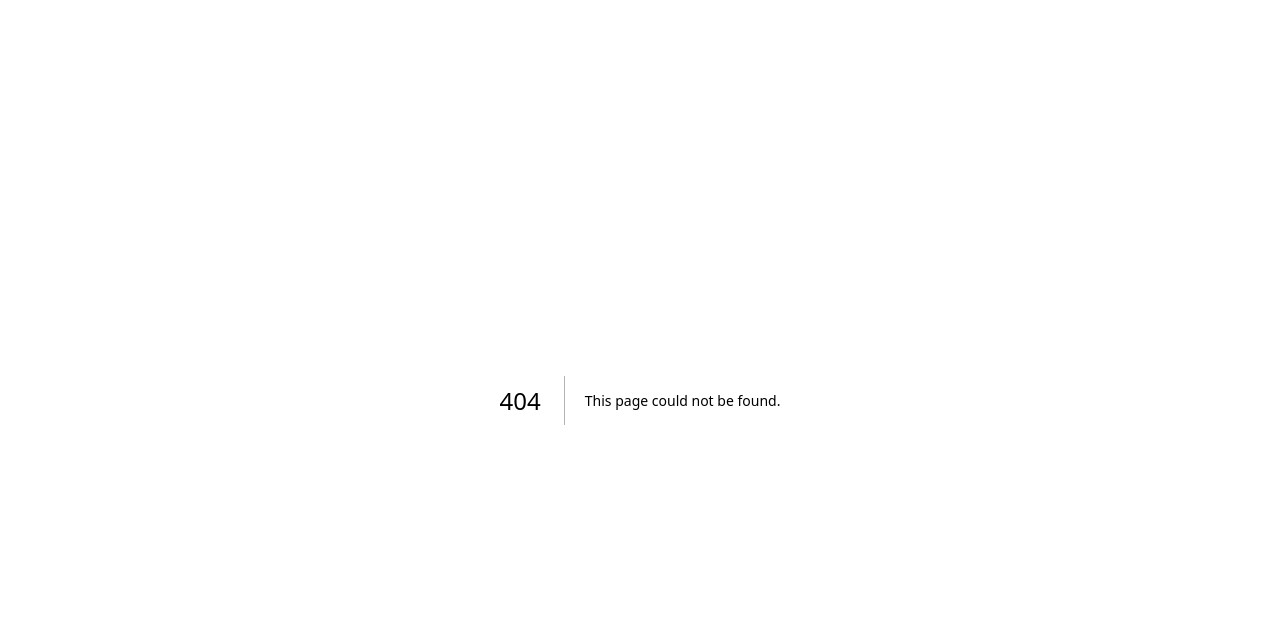
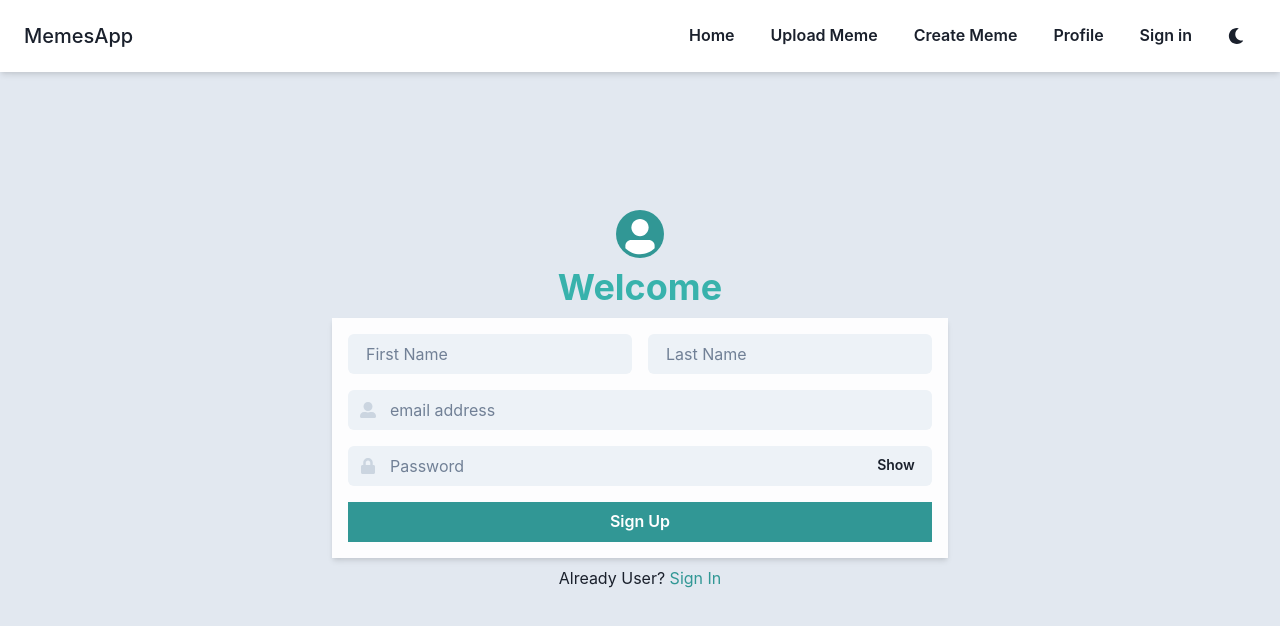
Before and after one commit to Prolog-Infotech-Internship/Memes-App, a Next.js app: page /signup in a window 1280 px wide. Before the commit this address had no page. Shown: the top 626 px of the page. Built offline with nearby package versions, Linux system fonts and the light colour scheme.

Commit message:
Sign In and Sign Up form

```diff
--- a/Components/Navbar.js
+++ b/Components/Navbar.js
@@ -15,11 +15,10 @@
 import { AiOutlineClose } from "react-icons/ai";
 import { AiOutlineMenu } from "react-icons/ai";
 import { useColorMode } from "@chakra-ui/react";
-import {FaMoon} from "react-icons/fa";
-import {FaSun} from "react-icons/fa";
+import { FaMoon } from "react-icons/fa";
+import { FaSun } from "react-icons/fa";
 
-
-const Navbar = () => {
+const Navbar = ({position}) => {
   const { colorMode, toggleColorMode } = useColorMode();
   const bg = useColorModeValue("white", "gray.800");
   const text = useColorModeValue("dark", "light");
@@ -29,7 +28,7 @@
     <React.Fragment>
       <chakra.header
         zIndex={1}
-        position="relative"
+        position={position}
         bg={bg}
         w="full"
         px={{
@@ -73,11 +72,11 @@
               <Link href="/profile">
                 <Button variant="ghost">Profile</Button>
               </Link>
-              <Link href="">
+              <Link href="/signin">
                 <Button variant="ghost">Sign in</Button>
               </Link>
               <Button variant="ghost" onClick={toggleColorMode}>
-                {colorMode === "light" ? <FaMoon/> : <FaSun/>}
+                {colorMode === "light" ? <FaMoon /> : <FaSun />}
               </Button>
             </HStack>
             <Box
@@ -145,9 +144,11 @@
                     Profile
                   </Button>
                 </Link>
+                <Link href="/signin">
                   <Button w="full" variant="ghost">
                     Sign in
                   </Button>
+                </Link>
                 {/* <IconButton
                   size="md"
                   fontSize="lg"
@@ -162,7 +163,7 @@
                   icon={<SwitchIcon />}
                 /> */}
                 <Button variant="ghost" onClick={toggleColorMode}>
-                {colorMode === "light" ? <FaMoon/> : <FaSun/>}
+                  {colorMode === "light" ? <FaMoon /> : <FaSun />}
                 </Button>
               </VStack>
             </Box>
--- /dev/null
+++ b/pages/signup.js
@@ -0,0 +1,127 @@
+import React from "react";
+import Navbar from "../Components/Navbar";
+import { ChakraProvider } from "@chakra-ui/react";
+import { useState } from "react";
+import {
+  Flex,
+  Grid,
+  Heading,
+  Input,
+  Button,
+  InputGroup,
+  Stack,
+  InputLeftElement,
+  chakra,
+  Box,
+  Link,
+  Avatar,
+  FormControl,
+  FormHelperText,
+  InputRightElement,
+} from "@chakra-ui/react";
+import { FaUserAlt, FaLock } from "react-icons/fa";
+
+const CFaUserAlt = chakra(FaUserAlt);
+const CFaLock = chakra(FaLock);
+
+const signup = () => {
+  const [showPassword, setShowPassword] = useState(false);
+
+  const handleShowClick = () => setShowPassword(!showPassword);
+  return (
+    <ChakraProvider>
+      <Navbar position="fixed" />
+      <Flex
+        flexDirection="column"
+        width="100wh"
+        height="100vh"
+        p={8}
+        backgroundColor="gray.200"
+        justifyContent="center"
+        alignItems="center"
+        _dark={{
+          bg: "#3e3e3e",
+        }}
+      >
+        <Stack
+          flexDir="column"
+          mb="2"
+          justifyContent="center"
+          alignItems="center"
+        >
+          <Avatar bg="teal.500" />
+          <Heading color="teal.400">Welcome</Heading>
+          <Box minW={{ base: "90%", md: "468px" }}>
+            <form>
+              <Stack
+                spacing={4}
+                p="1rem"
+                backgroundColor="whiteAlpha.900"
+                _dark={{
+                  bg: "gray.800",
+                }}
+                boxShadow="md"
+              >
+                <Grid templateColumns='repeat(2, 1fr)' gap={4}>
+                {/* <Flex minWidth="12" alignItems="center" gap="2"> */}
+                  <Input variant="filled" placeholder="First Name" />
+                  <Input variant="filled" placeholder="Last Name" />
+                {/* </Flex> */}
+                </Grid>
+                <FormControl>
+                  <InputGroup>
+                    <InputLeftElement
+                      pointerEvents="none"
+                      children={<CFaUserAlt color="gray.300" />}
+                    />
+                    <Input
+                      variant="filled"
+                      type="email"
+                      placeholder="email address"
+                    />
+                  </InputGroup>
+                </FormControl>
+                <FormControl>
+                  <InputGroup>
+                    <InputLeftElement
+                      pointerEvents="none"
+                      color="gray.300"
+                      children={<CFaLock color="gray.300" />}
+                    />
+                    <Input
+                      variant="filled"
+                      type={showPassword ? "text" : "password"}
+                      placeholder="Password"
+                    />
+                    <InputRightElement width="4.5rem">
+                      <Button h="1.75rem" size="sm" onClick={handleShowClick}>
+                        {showPassword ? "Hide" : "Show"}
+                      </Button>
+                    </InputRightElement>
+                  </InputGroup>
+                </FormControl>
+                <Button
+                  borderRadius={0}
+                  type="submit"
+                  variant="solid"
+                  colorScheme="teal"
+                  width="full"
+                >
+                  Sign Up
+                </Button>
+              </Stack>
+            </form>
+          </Box>
+        </Stack>
+        <Box>
+          Already User?{" "}
+          <Link color="teal.500" href="/signin">
+            Sign In
+          </Link>
+        </Box>
+      </Flex>
+    </ChakraProvider>
+  );
+};
+
+export default signup;
```
Also changed, not shown: pages/signin.js (added, +117 -0 lines). Lines whose indentation alone changed are shown as unchanged.
